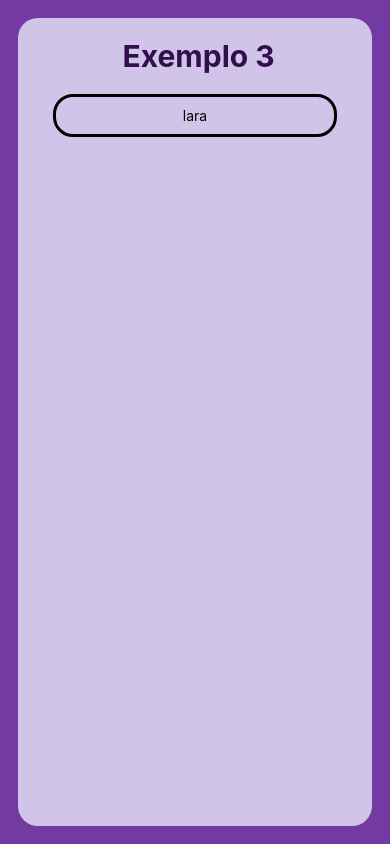
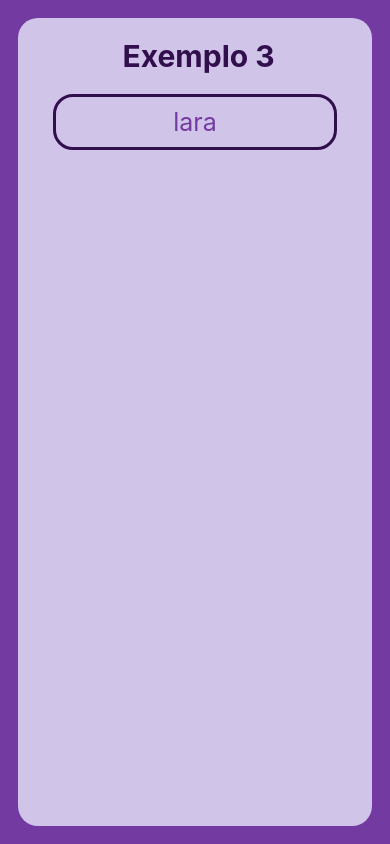
Before and after one commit to lararomeroo/aula_expo_0, a React Native app: screen / in a window 390 px wide. Built offline with nearby package versions, Linux system fonts and the light colour scheme.

Commit message:
aula07-05

```diff
--- a/components/atividade_2/mensagem/index.js
+++ b/components/atividade_2/mensagem/index.js
@@ -3,7 +3,7 @@ import { View, Text } from 'react-native';
 import styles from './styles';
 
 
-export default function Mensagem({lista,doramas}) {
+export default function Mensagem({ lista, doramas }) {
     return (
         <View style={styles.viewmensagem}>
             <Text style={styles.mensagem}>{` ${lista}${doramas}`}</Text>
--- a/components/exemplo_3/index.js
+++ b/components/exemplo_3/index.js
@@ -1,14 +1,21 @@
-import {View, Text, Pressable } from 'react-native';
+import { View, Text, Pressable } from 'react-native';
 
 import styles from './styles';
 
-function Exemplo_3 (){
-    return(
-        <View style ={styles.container}>
-            <Text style = {styles.titulo}> Exemplo 3</Text>
-            <Pressable onPress={() => alert('linda')} style ={styles.botao}>
-               <Text> lara </Text>
-             </Pressable>
+function Exemplo_3() {
+    return (
+        <View style={styles.container}>
+            <Text style={styles.titulo}> Exemplo 3</Text>
+            <Pressable
+                onPress={() => alert('linda')}
+                style={ ({ pressed} ) => pressed ?
+
+                [styles.botao , styles.botaopress]
+                :
+                styles.botao}
+            >
+                <Text style={styles.txtbotao}> lara </Text>
+            </Pressable>
         </View>
     );
 }
--- a/components/exemplo_3/styles.js
+++ b/components/exemplo_3/styles.js
@@ -23,6 +23,21 @@ const styles = StyleSheet.create({
         width:'80%',
         borderRadius:20,
         alignItems:'center',
+        borderColor: '#310f4d',
+    },
+
+    txtbotao:{
+        fontSize: 25,
+        color: '#733ba1',
+    },
+
+    botaopress:{
+        backgroundColor: '#733ba1'
+    },
+
+    txtpress:{
+        fontSize:25,
+        color: '#733ba1'
     },
 });
 
```
